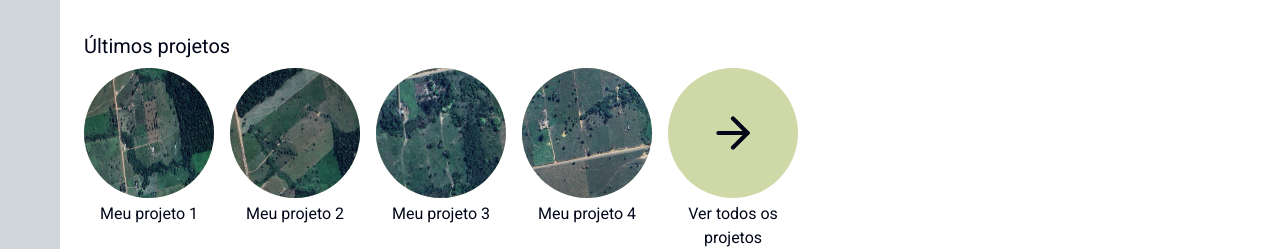
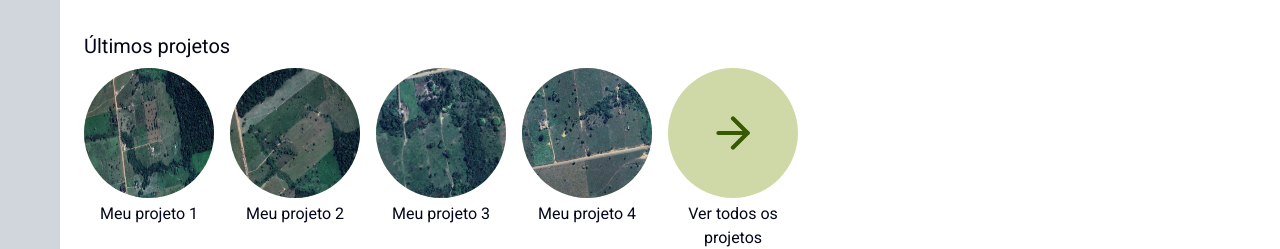
Before and after one commit to ThiagoPerin/hackathon_CodeFarmers, a Next.js app in the folder frontend/: page /dashboard in a window 1280 px wide. Shown: the part 366-615 px from the top of the page. Built offline with nearby package versions, Linux system fonts and the light colour scheme.

Commit message:
feat: add new onClick prop to round image button component and improves style

```diff
--- a/frontend/src/components/custom/buttons/RoundImageButton.tsx
+++ b/frontend/src/components/custom/buttons/RoundImageButton.tsx
@@ -3,12 +3,13 @@ import { ReactNode } from "react";
 type RoundImageButton = {
     children: ReactNode;
     label: string;
+    onClick?: () => void;
 };
 
-export default function RoundImageButton({ children, label }: RoundImageButton) {
+export default function RoundImageButton({ children, label, onClick }: RoundImageButton) {
     return (
-        <div className="w-[130px] flex flex-col items-center cursor-pointer gap-1">
-            <div className="w-full aspect-square relative flex items-center justify-center bg-green-light rounded-full overflow-hidden">
+        <div className="w-[130px] flex flex-col items-center cursor-pointer gap-1" onClick={onClick}>
+            <div className="w-full aspect-square relative flex items-center justify-center bg-green-light text-green-dark hover:bg-green-dark hover:text-gray-light rounded-full overflow-hidden">
                 {children}
             </div>
             <div className="text-md text-center">{label}</div>
```
